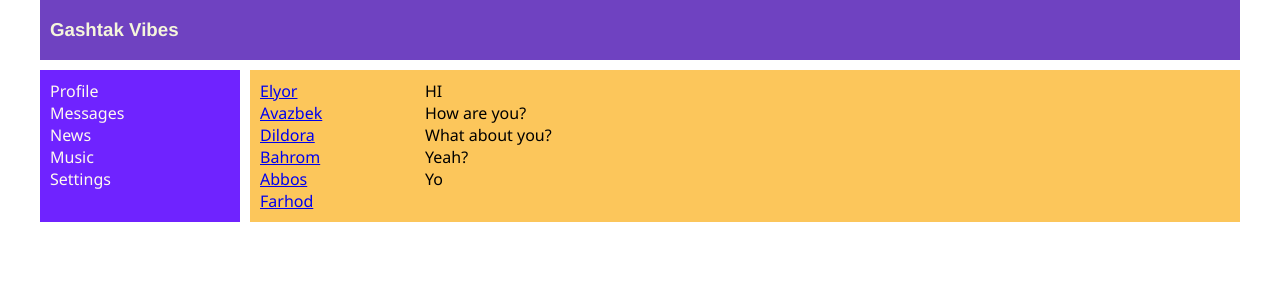
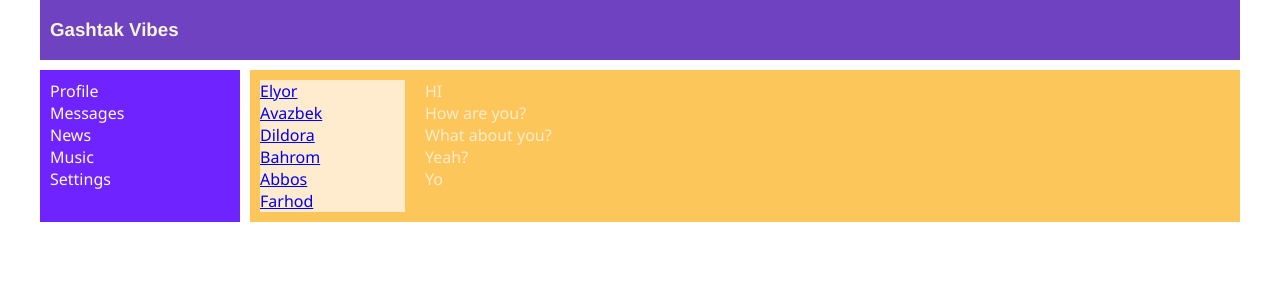
Before and after one commit to elyor-doniyorov/Social-media-app-React-Redux, a React (Create React App) app: page /dialogs in a window 1280 px wide. Shown: the top 300 px of the page. Built offline with nearby package versions, Linux system fonts and the light colour scheme.

Commit message:
Refactor MyPosts usinfg map method

```diff
--- a/src/components/Dialogs/DialogItem.jsx
+++ b/src/components/Dialogs/DialogItem.jsx
@@ -1,12 +1,12 @@
 /* eslint-disable */
 import React from 'react';
 import { NavLink } from 'react-router-dom';
-import s from './Dialogs.module.css';
+import s from './DialogsItem.module.css';
 
 const DialogItem = (props) => {
   let path = "/dialogs/" + props.id;
   return (
-    <div className={s.dialog}>
+    <div className={s.dialogsItem}>
       <NavLink to={path}>{props.name}</NavLink>
     </div>
   );
--- a/src/components/Dialogs/Dialogs.jsx
+++ b/src/components/Dialogs/Dialogs.jsx
@@ -4,7 +4,8 @@ import s from './Dialogs.module.css';
 import DialogItem from './DialogItem';
 import Message from './Message';
 
-let dialogsData = [
+const Dialogs = () => {
+  let dialogs = [
     { id: 1, name: "Elyor" },
     { id: 2, name: "Avazbek" },
     { id: 3, name: "Dildora" },
@@ -13,9 +14,7 @@ let dialogsData = [
     { id: 6, name: "Farhod" }
   ];
 
-let dialogsElements = dialogsData.map ( dialog => <DialogItem name={dialog.name} id={dialog.id} />)
-
-let messagesData = [
+  let messages = [
     { id: 1, message: "HI" },
     { id: 2, message: "How are you?" },
     { id: 3, message: "What about you?" },
@@ -23,17 +22,19 @@ let messagesData = [
     { id: 5, message: "Yo" }
   ];
 
-let messages = messagesData.map(message => <Message message={message.message} />)
+  let dialogsElements = dialogs.map(d => <DialogItem name={d.name} id={d.id} />)
+  let messagesElements = messages.map(m => <Message message={m.message} />)
 
-const Dialogs = () => (
+  return (
     <div className={s.dialogs}>
       <div className={s.dialogs_items}>
         {dialogsElements}
       </div>
       <div className={s.messages}>
-      {messages}
+        {messagesElements}
       </div>
     </div>
-);
+  )
+};
 
 export default Dialogs;
--- a/src/components/Dialogs/Dialogs.module.css
+++ b/src/components/Dialogs/Dialogs.module.css
@@ -9,4 +9,5 @@
 
 .messages {
   padding: 10px;
+  color: blanchedalmond;
 }
--- /dev/null
+++ b/src/components/Dialogs/DialogsItem.module.css
@@ -0,0 +1,4 @@
+.dialogsItem {
+  background-color: blanchedalmond;
+  text-decoration: none;
+}
--- a/src/components/Profile/MyPosts/MyPosts.jsx
+++ b/src/components/Profile/MyPosts/MyPosts.jsx
@@ -4,13 +4,16 @@ import s from './MyPosts.module.css';
 import Post from './Post/Post';
 
 const MyPosts = () => {
-  let postData = [
+  let posts = [
     { id: 1, message: "Why nobody loves me?", likesCount: 0 },
     { id: 2, message: "Hi everyone!", likesCount: 10 },
     { id: 3, message: "I am Elyor", likesCount: 12 },
     { id: 4, message: "I want to earn $1000 per month", likesCount: 20 },
     { id: 5, message: "How to improve logical thinking?", likesCount: 9 }
   ];
+
+  let postsElements = posts.map(p => <Post message={p.message} likesCount={p.likesCount} />)
+
   return (
     <div className={s.myPosts}>
       <h3>My posts</h3>
@@ -23,11 +26,7 @@ const MyPosts = () => {
         </div>
       </div>
       <div className={s.posts}>
-      <Post message={postData[0].message} likesCount={postData[0].likesCount} />
-      <Post message={postData[1].message} likesCount={postData[1].likesCount} />
-      <Post message={postData[2].message} likesCount={postData[2].likesCount} />
-      <Post message={postData[3].message} likesCount={postData[3].likesCount} />
-      <Post message={postData[4].message} likesCount={postData[4].likesCount} />
+        {postsElements}
       </div>
     </div>
   );
```
Lines whose indentation alone changed are shown as unchanged.
